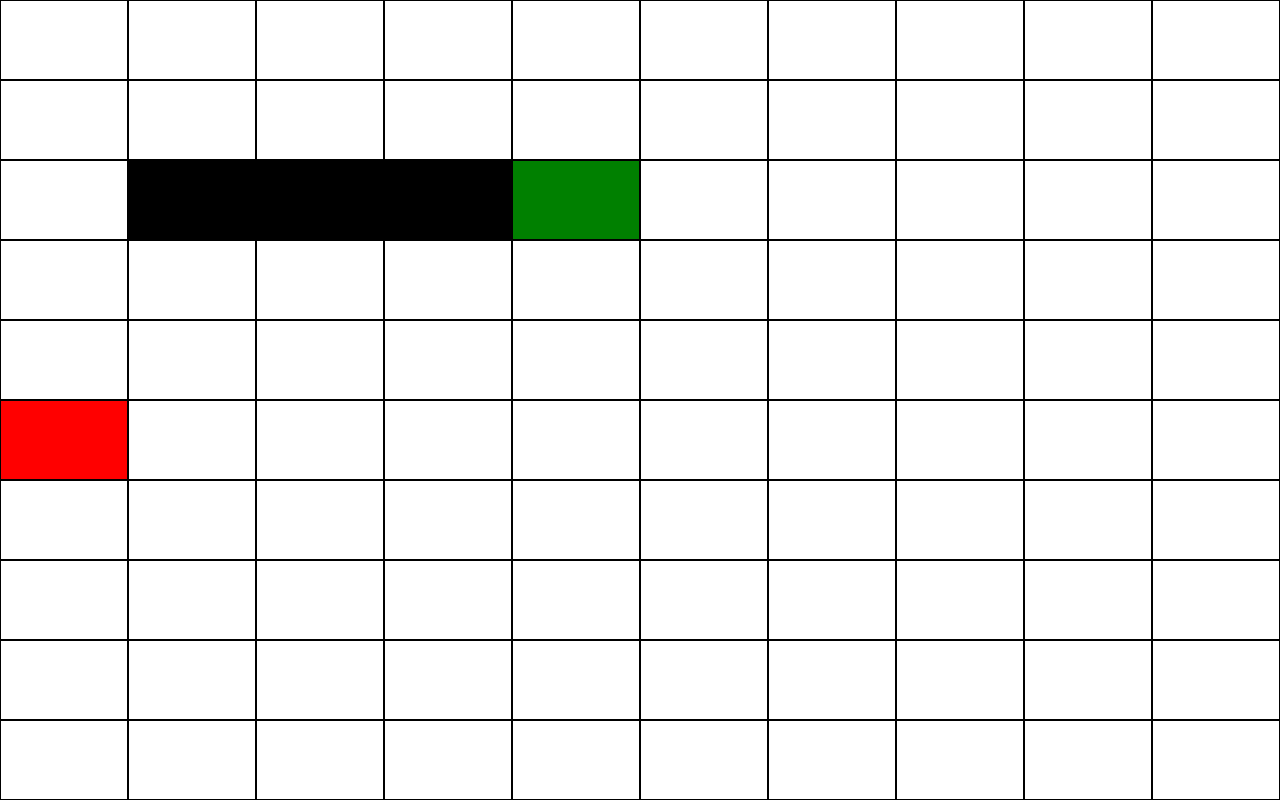
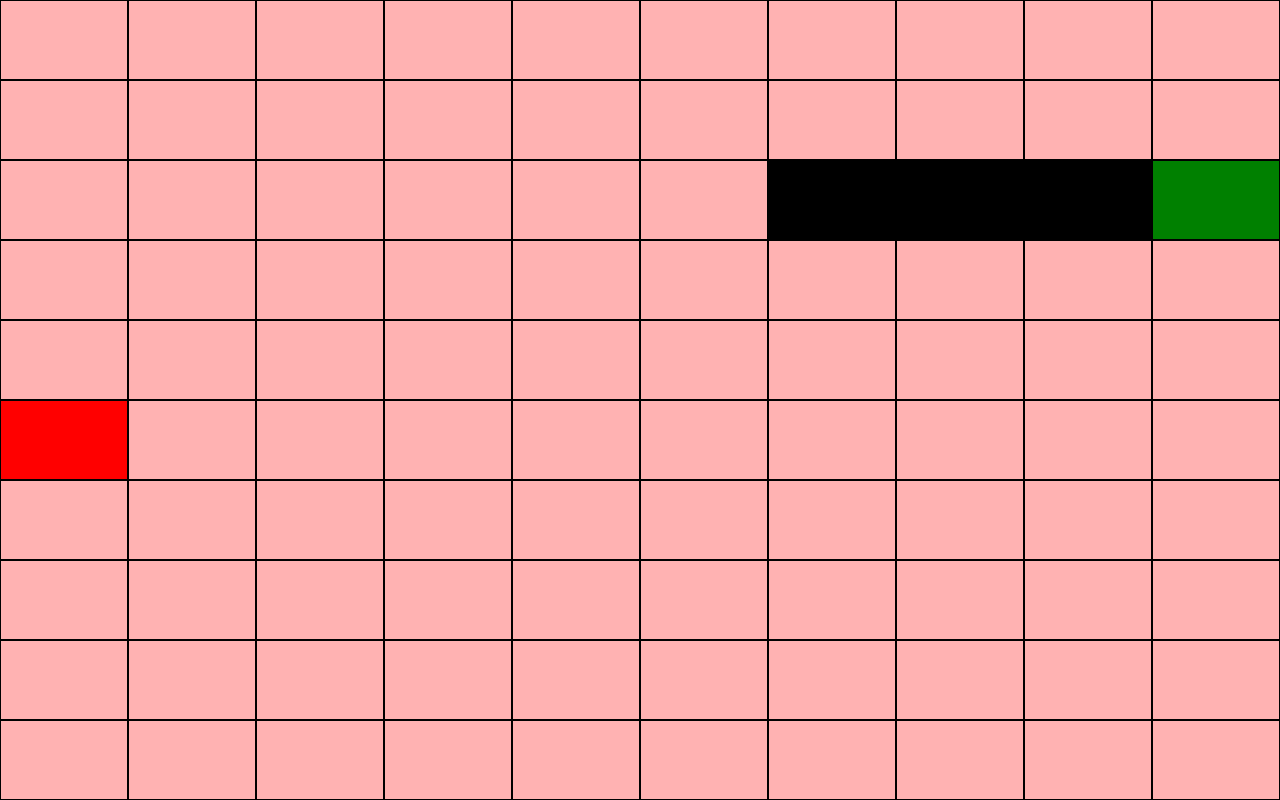
Before and after one commit to PatrickMcLennan/snakes, a React app in the folder ts_snake/: page / in a window 1280 px wide. Built offline with nearby package versions, Linux system fonts and the light colour scheme; the HTML template or start-up script is replaced by a standard one.

Commit message:
More Game Logic, snake moves + grows on its own, error handling is showing

```diff
--- a/ts_snake/src/App.tsx
+++ b/ts_snake/src/App.tsx
@@ -1,12 +1,12 @@
-import React, { useReducer } from "react";
+import React, { useEffect, useReducer } from "react";
 
 import { GlobalStyle } from "./utils/resets.style";
 import Board from "./components/Board";
 
-import { checkErrors, compareString, nextHead } from "./utils/functions";
+import { compareString } from "./utils/functions";
 import { initialState, reducer } from "./reducer";
 
-const App = (): JSX.Element => {
+const App: () => JSX.Element = () => {
   const [{ direction, head, bodyCoords, foodCoords, gameState }, dispatch] = useReducer(reducer, initialState);
 
   const moveSnake = (newDirection?: DirectionArrow) =>
@@ -17,13 +17,18 @@ const App = (): JSX.Element => {
 
   const listener = (e: KeyboardEvent) => {
     e.stopImmediatePropagation();
+    if (gameState === `FAIL`) return;
     const acceptedKeys: DirectionArrow[] = [`arrowup`, `w`, `arrowright`, `d`, `arrowdown`, `s`, `arrowleft`, `a`];
     const formattedKey: string = compareString(e.key);
     if (!acceptedKeys.includes(formattedKey as DirectionArrow)) return;
     else return moveSnake(formattedKey as DirectionArrow);
   };
 
-  window.addEventListener(`keyup`, listener);
+  window.addEventListener(`keyup`, listener, true);
+
+  useEffect(() => {
+    setInterval(() => dispatch({ type: `MOVE_SNAKE` }), 400);
+  }, []);
 
   return (
     <>
--- a/ts_snake/src/reducer.ts
+++ b/ts_snake/src/reducer.ts
@@ -23,30 +23,15 @@ export const reducer: Reducer<IState, { type: string; payload? }> = (state, { ty
   const bodyCoords: number[] = hasEaten
     ? [state.head, ...state.bodyCoords]
     : [state.head, ...state.bodyCoords.slice(0, -1)];
-  const foodCoords: number = hasEaten ? generateFood([payload.newHead, ...bodyCoords]) : state.foodCoords;
+  const foodCoords: number = hasEaten ? generateFood([newHead, ...bodyCoords]) : state.foodCoords;
 
   switch (type) {
     case `FAILURE`:
       return failState(state);
-    case "HAS_EATEN":
-      return {
-        ...state,
-        direction: payload.direction ?? state.direction,
-        head: newHead,
-        bodyCoords: [state.head, ...state.bodyCoords],
-        foodCoords,
-      };
-    case "NOT_EATEN":
-      return {
-        ...state,
-        direction: payload.direction ?? state.direction,
-        head: newHead,
-        bodyCoords: [state.head, ...state.bodyCoords.slice(0, -1)],
-      };
     case `MOVE_SNAKE`:
       return {
         ...state,
-        direction: payload.direction ?? state.direction,
+        direction: payload?.direction ?? state.direction,
         head: newHead,
         bodyCoords,
         foodCoords,
```
Also changed, not shown: 2 other files (tests, documents, lock files or other folders).
